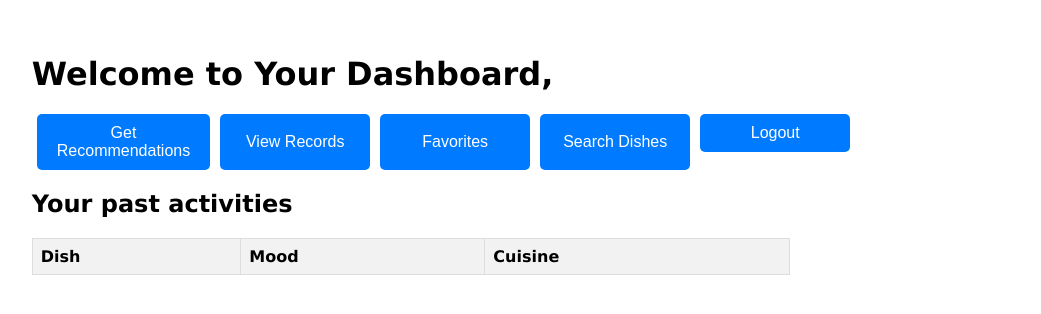
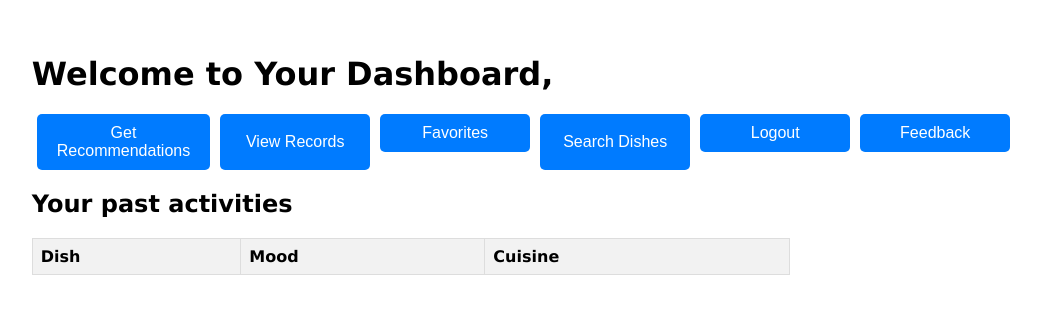
Before and after one commit to jsebasbermu/FoodRecommendApp, a Vue app in the folder frontend/food_app_recommendation/: page /userDashboard in a window 1280 px wide. Shown: the top 314 px of the page, without its empty margins (229-1270 px from the left). Built offline with nearby package versions, Linux system fonts and the light colour scheme.

Commit message:
Update UserDashboard.vue
Added router link to favorites and feedback submission form

```diff
--- a/frontend/food_app_recommendation/src/components/UserDashboard.vue
+++ b/frontend/food_app_recommendation/src/components/UserDashboard.vue
@@ -8,11 +8,17 @@
                 <button>Get Recommendations</button>
             </router-link>
             <button>View Records</button>
-            <button>Favorites</button>
+            <router-link to="/favoritefood">
+                <button>Favorites</button>
+            </router-link>
+
             <button>Search Dishes</button>
 
             <router-link to="/" @click="logout">
                 <button>Logout</button>
+            </router-link>
+            <router-link to="/feedbackSubmission">
+                <button>Feedback</button>
             </router-link>
 
         </div>
```
